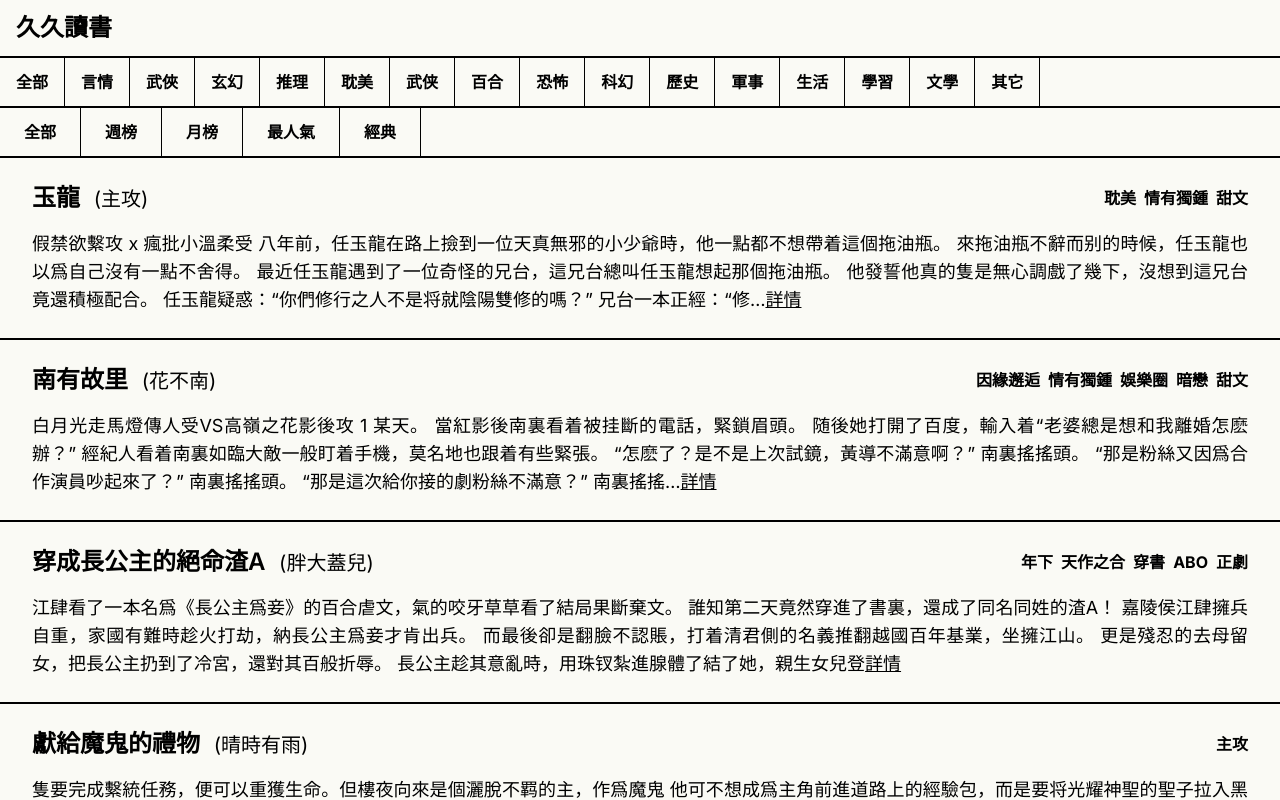
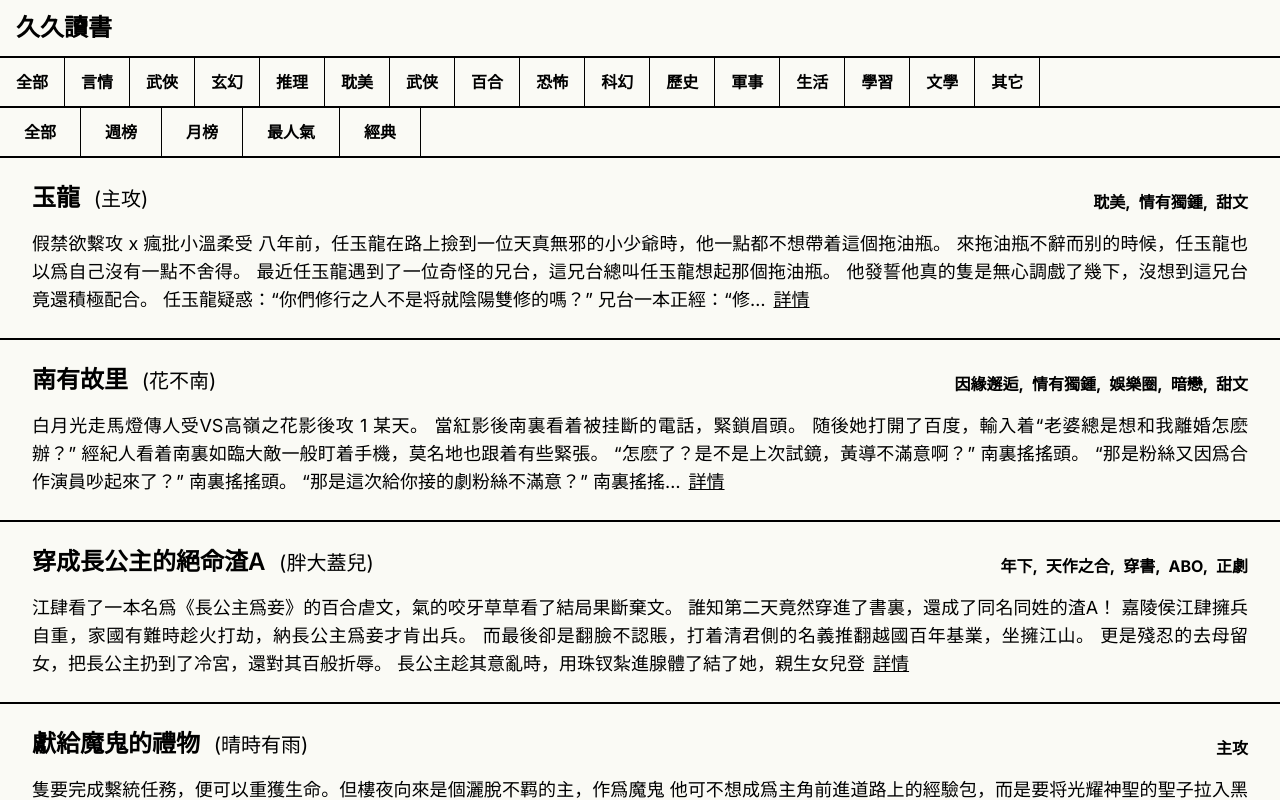
Before and after one commit to arthur-zheng/99read.me.web, a Next.js app: page / in a window 1280 px wide. Shown: the top 800 px of the page. Built offline with nearby package versions, Linux system fonts and the light colour scheme.

Commit message:
more styles for summary list

```diff
--- a/app/components/bookSummaryList.tsx
+++ b/app/components/bookSummaryList.tsx
@@ -38,22 +38,26 @@ const BookSummaryList: React.FC<BookListProps> = ({ bookSummaries }) => {
           /> */}
           {/* DO NOT DELETE */}
           <div className="pl-6 py-4 flex-auto">
-            <div className="flex px-2 items-center">
+            <div className="flex px-2 items-end">
               <div className="flex-auto text-xl py-2">
                 <span className="text-2xl font-semibold">
                   {bookSummary.title}
                 </span>
                 <span className="pl-2">{` (${bookSummary.author})`}</span>
               </div>
-              {bookSummary.tags.map((tag, index) => (
+              {bookSummary.tags.map((tag, index, arr) => (
                 <span className="font-bold inline-block pl-2 py-2" key={index}>
                   {tag}
+                  {index !== arr.length - 1 && ","}
                 </span>
               ))}
             </div>
             <p className="p-2 text-lg text-justify">
               {bookSummary.summary}
-              <Link className="underline" href={`/book/${bookSummary.id}`}>
+              <Link
+                className="underline ml-2 border-black border-1"
+                href={`/book/${bookSummary.id}`}
+              >
                 詳情
               </Link>
             </p>
```
